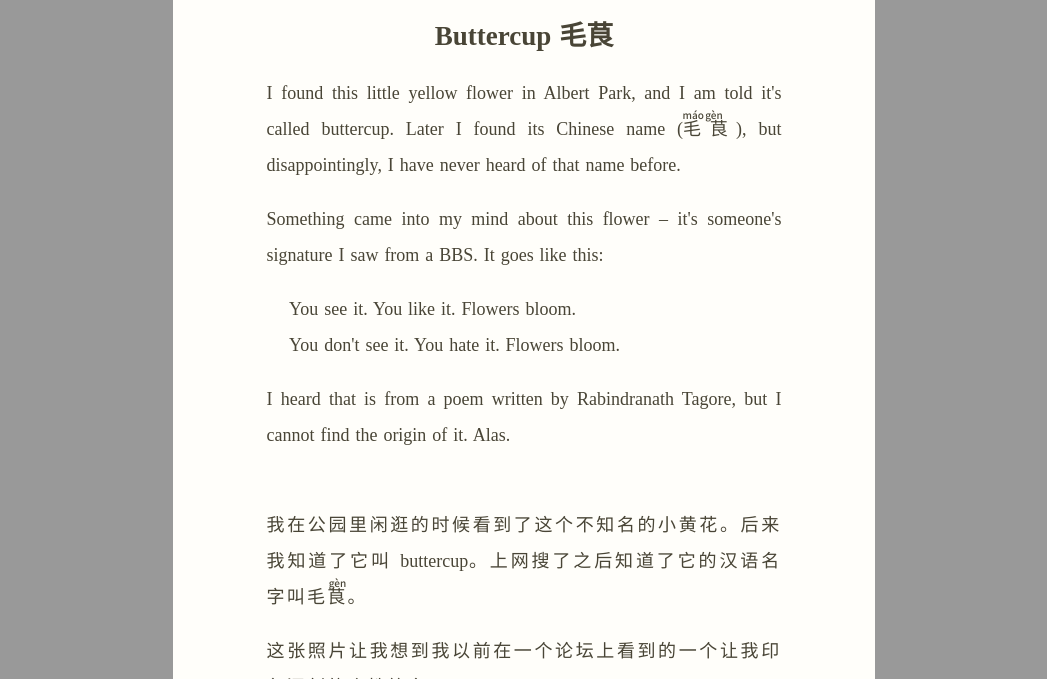
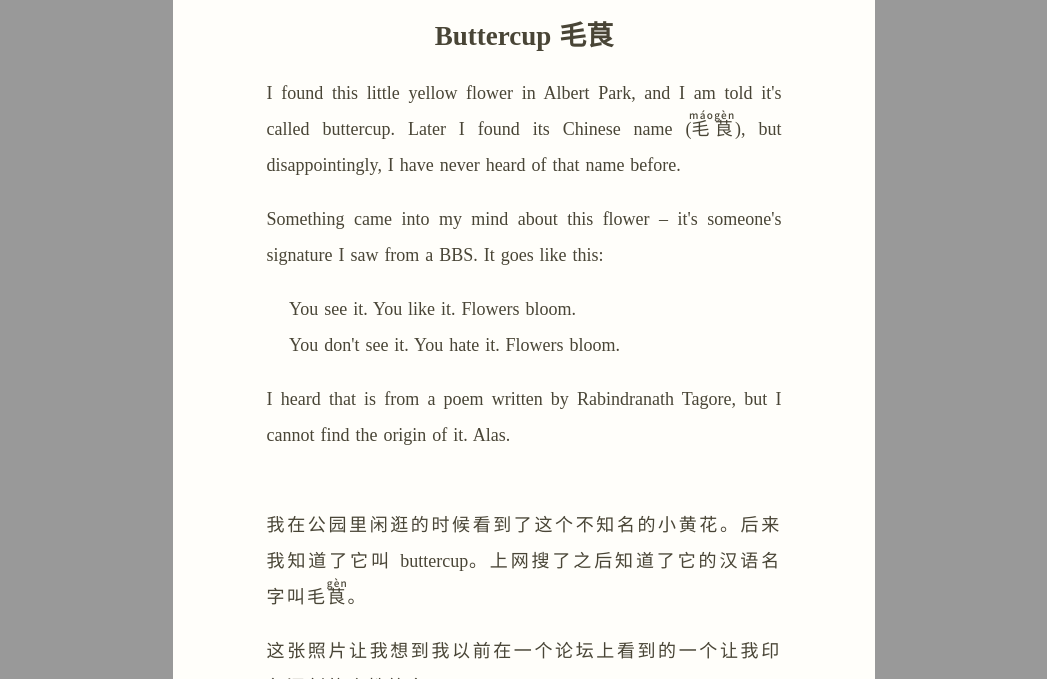
Before and after one commit to shon-li/shon-li.github.io, a Jekyll site: the page built from _posts/2024-12-09-buttercup.md, in a window 1280 px wide. Shown: the part 992-1671 px from the top of the page, without its empty margins (116-1163 px from the left). Built offline with Jekyll 4.4.1, drawn with Linux system fonts in a browser that asks for light colours.

Commit message:
Improve styling to Chinese pinyin

```diff
--- a/assets/css/main.scss
+++ b/assets/css/main.scss
@@ -102,6 +102,18 @@ ruby:lang(zh) {
   letter-spacing: .125em;
 }
 
+rt {
+  margin-bottom: -.45em;
+  font-family: "Noto Sans SC", sans-serif;
+  font-size: x-small;
+  font-weight: 450;
+  letter-spacing: .125em;
+}
+
+ruby {
+  text-align: center;
+}
+
 h1, h2, h3, h4, h5, h6 {
   width: fit-content;
   max-width: 16em;
@@ -142,18 +154,6 @@ code {
 blockquote {
   margin-left: 1.25rem;
   margin-right: 1.25rem;
-}
-
-rt {
-  margin-bottom: -.45em;
-  font-family: "Noto Sans SC", sans-serif;
-  font-size: x-small;
-  font-weight: 450;
-  letter-spacing: normal;
-}
-
-ruby {
-  text-align: center;
 }
 
 a:link,
```
Also changed, not shown: 2 other files.
